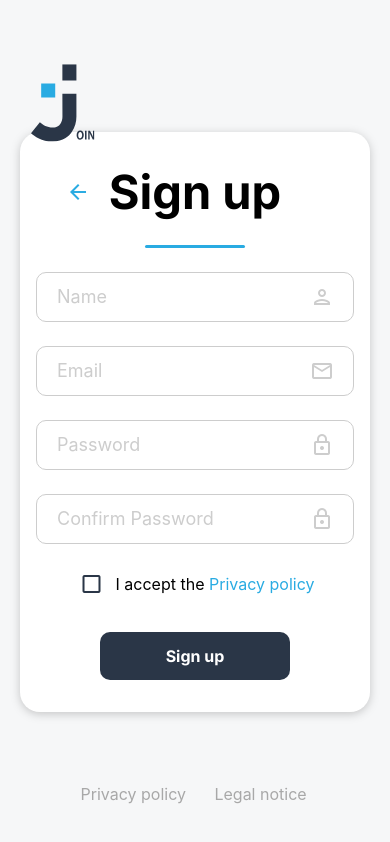
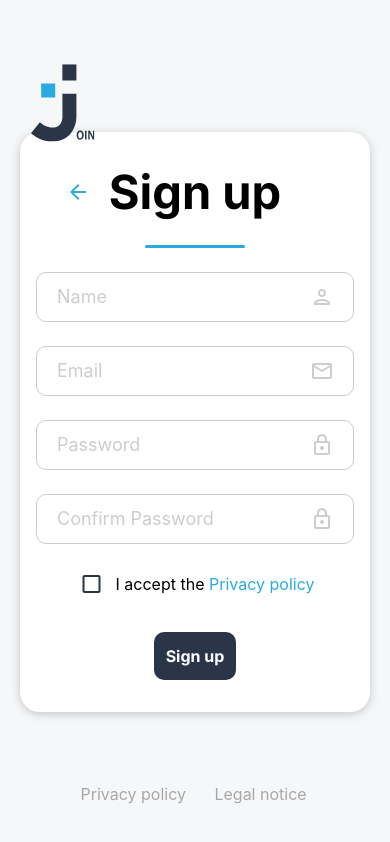
Before and after one commit to NadineJuliana/Join-Project, an Angular app: page /signup in a window 390 px wide. Built offline with nearby package versions, Linux system fonts and the light colour scheme; no server answers; a web font is replaced by a local one.

Commit message:
Refactor signup form styles for improved responsiveness and layout adjustments

```diff
--- a/src/app/features/auth/components/signup-form/signup-form.component.scss
+++ b/src/app/features/auth/components/signup-form/signup-form.component.scss
@@ -233,15 +233,15 @@
 
 @media (max-width: $bp-lg) {
   :host {
-    width: min(520px, calc(100vw - 40px));
+    width: min(480px, calc(100vw - 40px));
   }
 
   .signup-form {
-    padding: 36px 26px 30px;
-    gap: 26px;
+    padding: 32px 16px 30px;
+    gap: 24px;
 
     &__fields {
-      max-width: 420px;
+      max-width: 400px;
     }
   }
 }
@@ -264,10 +264,10 @@
       font-size: 18px;
     }
 
-    .btn {
-      width: clamp(152px, 52vw, 190px);
-      max-width: none;
-      padding-inline: clamp(10px, 3.2vw, 14px);
-    }
+    // .btn {
+    //   width: clamp(152px, 52vw, 190px);
+    //   max-width: none;
+    //   padding-inline: clamp(10px, 3.2vw, 14px);
+    // }
   }
 }
```
